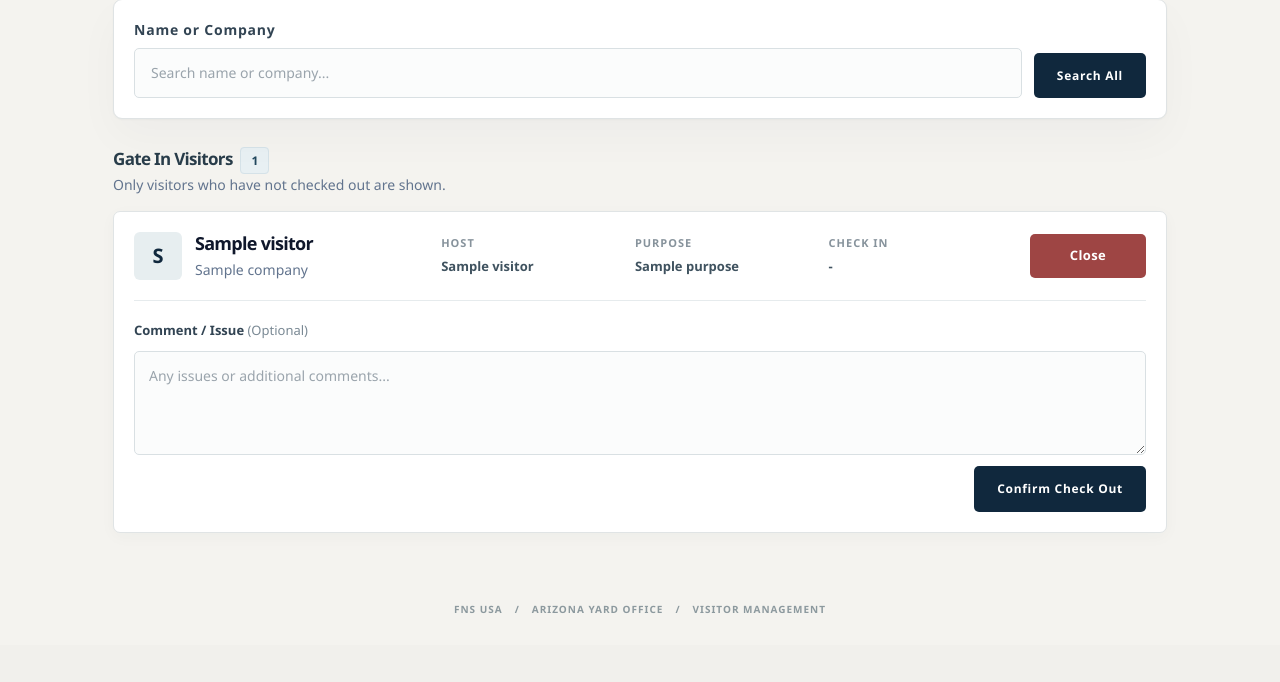
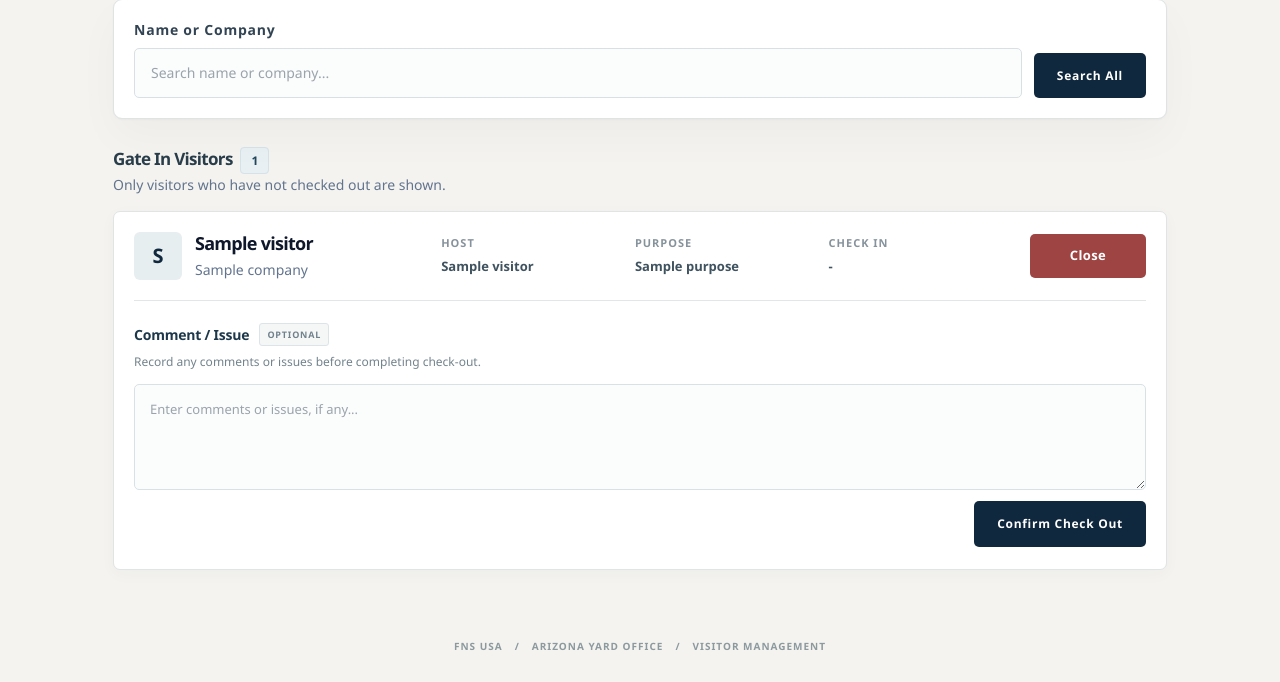
Before and after one commit to strongbuzz/Visitor-App, a Flask app: page /checkout in a window 1280 px wide, after a click on "Check Out". Shown: the part 290-972 px from the top of the page. Before the commit the page ends 903 px from the top, so only its background shows below. Run offline with Flask 3, Linux system fonts and the light colour scheme; a database or web service that is not in the repository returns one stand-in record (values such as "Sample title"); parts of the project's set-up code (start-up, migrations or seed data) failed here and were passed over.

Commit message:
visitor js file delete and add

```diff
--- a/static/premium.css
+++ b/static/premium.css
@@ -570,3 +570,84 @@ body.premium-ui {
     animation: none !important;
   }
 }
+
+/* Check Out: understated premium issue editor. Original card and red trigger unchanged. */
+.premium-ui #checkoutResults .checkout-expand-button {
+  transition: background-color 180ms ease, box-shadow 180ms ease, transform 180ms ease;
+}
+.premium-ui #checkoutResults .checkout-expand-button:active {
+  transform: scale(.975);
+}
+.premium-ui #checkoutResults .checkout-issue-content {
+  border-top-color: #e1e7e7;
+}
+.premium-ui #checkoutResults .checkout-issue-heading {
+  display: flex;
+  flex-wrap: wrap;
+  align-items: center;
+  gap: 10px;
+}
+.premium-ui #checkoutResults .checkout-issue-heading label {
+  margin: 0;
+  color: #1d384a;
+  font-size: 14px !important;
+  font-weight: 750 !important;
+  letter-spacing: -.015em !important;
+}
+.premium-ui #checkoutResults .checkout-issue-optional {
+  display: inline-flex;
+  align-items: center;
+  padding: 4px 7px;
+  border: 1px solid #dce4e7;
+  border-radius: 3px;
+  background: #f5f7f7;
+  color: #71818c;
+  font-size: 9px;
+  font-weight: 800;
+  letter-spacing: .09em;
+}
+.premium-ui #checkoutResults .checkout-issue-hint {
+  margin: -4px 0 2px;
+  color: #73838d;
+  font-size: 12px;
+  line-height: 1.5;
+}
+.premium-ui #checkoutResults .checkout-issue-panel textarea {
+  min-height: 106px;
+  padding: 14px 15px;
+  background: #fbfcfc !important;
+  border: 1px solid #d8e1e4 !important;
+  border-radius: 5px !important;
+  font-size: 13px;
+  line-height: 1.55;
+  transition: border-color 180ms ease, box-shadow 180ms ease, background 180ms ease;
+}
+.premium-ui #checkoutResults .checkout-issue-panel textarea:focus {
+  background: #fff !important;
+  border-color: #35759a !important;
+  box-shadow: 0 0 0 3px #35759a18 !important;
+}
+.premium-ui #checkoutResults .checkout-confirm-button {
+  min-height: 43px;
+  padding: 12px 21px;
+  border: 0;
+  border-radius: 5px;
+  background: #10283d;
+  color: #fff;
+  font-size: 12px;
+  font-weight: 800;
+  letter-spacing: .025em;
+  transition: background 180ms ease, transform 180ms ease;
+}
+.premium-ui #checkoutResults .checkout-confirm-button:hover {
+  background: #24485f;
+}
+.premium-ui #checkoutResults .checkout-confirm-button:active {
+  transform: scale(.985);
+}
+@media (prefers-reduced-motion: reduce) {
+  .premium-ui #checkoutResults .checkout-expand-button,
+  .premium-ui #checkoutResults .checkout-confirm-button {
+    transition: none !important;
+  }
+}
--- a/templates/visitor_checkout.html
+++ b/templates/visitor_checkout.html
@@ -93,17 +93,56 @@
     outline-offset: 3px;
   }
 
-  #checkoutResults .checkout-issue-panel[hidden] {
-    display: none !important;
+  /* Keep the original card layout. Animate only the issue section below it. */
+  #checkoutResults .checkout-issue-panel {
+    display: grid;
+    grid-template-rows: 0fr;
+    opacity: 0;
+    visibility: hidden;
+    min-width: 0;
+    width: 100%;
+    margin-top: 0;
+    transition:
+      grid-template-rows 420ms cubic-bezier(.22, 1, .36, 1),
+      opacity 290ms ease,
+      margin-top 420ms cubic-bezier(.22, 1, .36, 1),
+      visibility 420ms;
   }
 
-  #checkoutResults .checkout-issue-panel {
-    box-sizing: border-box;
-    min-width: 0;
-    width: 100%;
+  #checkoutResults .checkout-issue-panel.is-open {
+    grid-template-rows: 1fr;
+    opacity: 1;
+    visibility: visible;
     margin-top: 20px;
-    padding-top: 20px;
+    transition:
+      grid-template-rows 420ms cubic-bezier(.22, 1, .36, 1),
+      opacity 320ms ease 60ms,
+      margin-top 420ms cubic-bezier(.22, 1, .36, 1),
+      visibility 0s;
+  }
+
+  #checkoutResults .checkout-issue-inner {
+    min-height: 0;
+    overflow: hidden;
+  }
+
+  #checkoutResults .checkout-issue-content {
+    padding: 22px 0 2px;
     border-top: 1px solid #e6ebed;
+    transform: translateY(-8px);
+    transition: transform 420ms cubic-bezier(.22, 1, .36, 1);
+  }
+
+  #checkoutResults .checkout-issue-panel.is-open .checkout-issue-content {
+    transform: translateY(0);
+  }
+
+  @media(prefers-reduced-motion: reduce) {
+
+    #checkoutResults .checkout-issue-panel,
+    #checkoutResults .checkout-issue-content {
+      transition: none !important;
+    }
   }
 
   #checkoutResults .checkout-issue-panel form {
@@ -258,21 +297,29 @@
       </dl>
       <button type="button" class="checkout-expand-button bg-rose-600" aria-expanded="false"
         aria-controls="checkout-panel-{{ v.id }}"
-        onclick="const panel = document.getElementById('checkout-panel-{{ v.id }}'); const opening = panel.hidden; panel.hidden = !opening; this.setAttribute('aria-expanded', String(opening)); this.textContent = opening ? 'Close' : 'Check Out';">
+        onclick="const panel = document.getElementById('checkout-panel-{{ v.id }}'); const opening = !panel.classList.contains('is-open'); panel.classList.toggle('is-open', opening); panel.setAttribute('aria-hidden', String(!opening)); panel.querySelector('.checkout-issue-inner').inert = !opening; this.setAttribute('aria-expanded', String(opening)); this.textContent = opening ? 'Close' : 'Check Out';">
         Check Out
       </button>
     </div>
     <!-- This expands BELOW the visitor row, never inside its narrow button column. -->
-    <div id="checkout-panel-{{ v.id }}" class="checkout-issue-panel" hidden>
+    <div id="checkout-panel-{{ v.id }}" class="checkout-issue-panel" aria-hidden="true">
+      <div class="checkout-issue-inner" inert>
+        <div class="checkout-issue-content">
           <form method="post" action="{{ url_for('visitor_checkout_confirm', visitor_id=v.id) }}"
             onsubmit="return confirm('Confirm check-out for this visitor?');">
-        <label for="checkout-comment-{{ v.id }}">Comment / Issue <span>(Optional)</span></label>
+            <div class="checkout-issue-heading">
+              <label for="checkout-comment-{{ v.id }}">Comment / Issue</label>
+              <span class="checkout-issue-optional">OPTIONAL</span>
+            </div>
+            <p class="checkout-issue-hint">Record any comments or issues before completing check-out.</p>
             <textarea id="checkout-comment-{{ v.id }}" name="checkout_comment" rows="3" maxlength="1000"
-          placeholder="Any issues or additional comments..."></textarea>
+              placeholder="Enter comments or issues, if any..."></textarea>
             <div class="checkout-issue-actions">
               <button type="submit" class="checkout-confirm-button">Confirm Check Out</button>
             </div>
           </form>
+        </div>
+      </div>
     </div>
   </article>
   {% else %}
```
Lines whose indentation alone changed are shown as unchanged.
